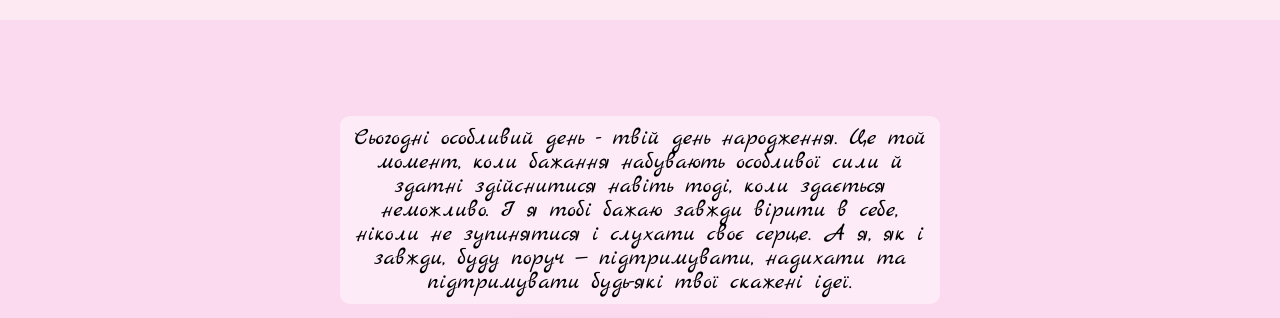
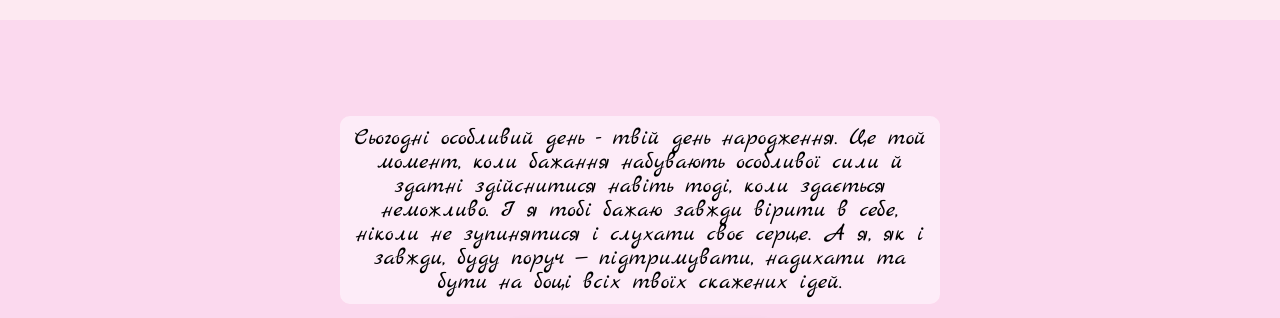
Before and after one commit to vitalii-hryhorenko/diana-birthday, a React (Create React App) app: page / in a window 1280 px wide. Shown: the part 3980-4298 px from the top of the page. Built offline with nearby package versions, Linux system fonts and the light colour scheme.

Commit message:
Update App.tsx
Change text

```diff
--- a/src/App.tsx
+++ b/src/App.tsx
@@ -187,8 +187,7 @@ const App: React.FC = () => {
                                         Це той момент, коли бажання набувають особливої сили й здатні здійснитися навіть
                                         тоді, коли здається неможливо.
                                         І я тобі бажаю завжди вірити в себе, ніколи не зупинятися і слухати своє серце.
-                                        А я, як і завжди, буду поруч — підтримувати, надихати та підтримувати будь-які
-                                        твої скажені ідеї.
+                                        А я, як і завжди, буду поруч — підтримувати, надихати та бути на боці всіх твоїх скажених ідей.
                                     </div>
                                 </div>
                                 <div className="image-wrapper">
```
